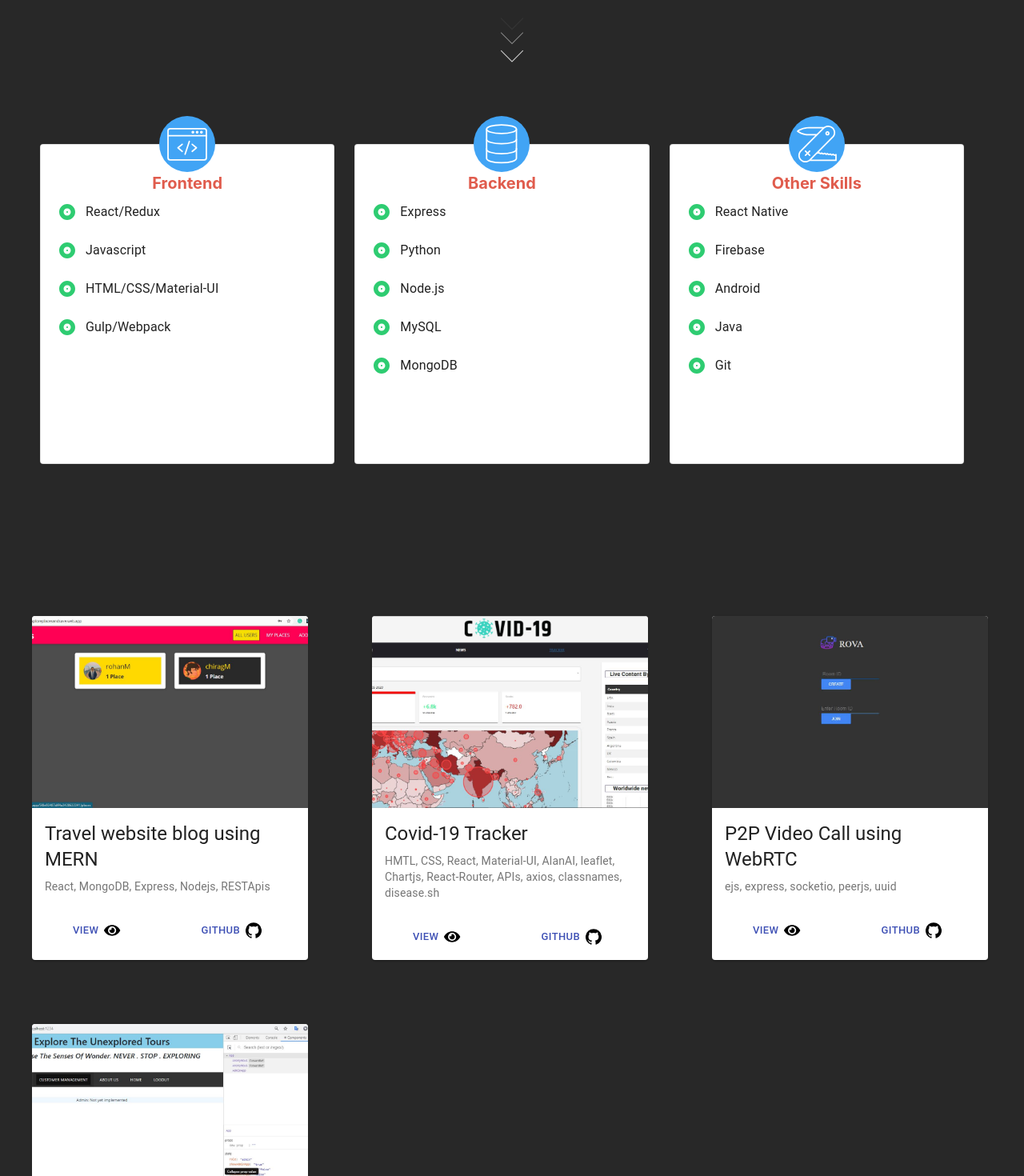
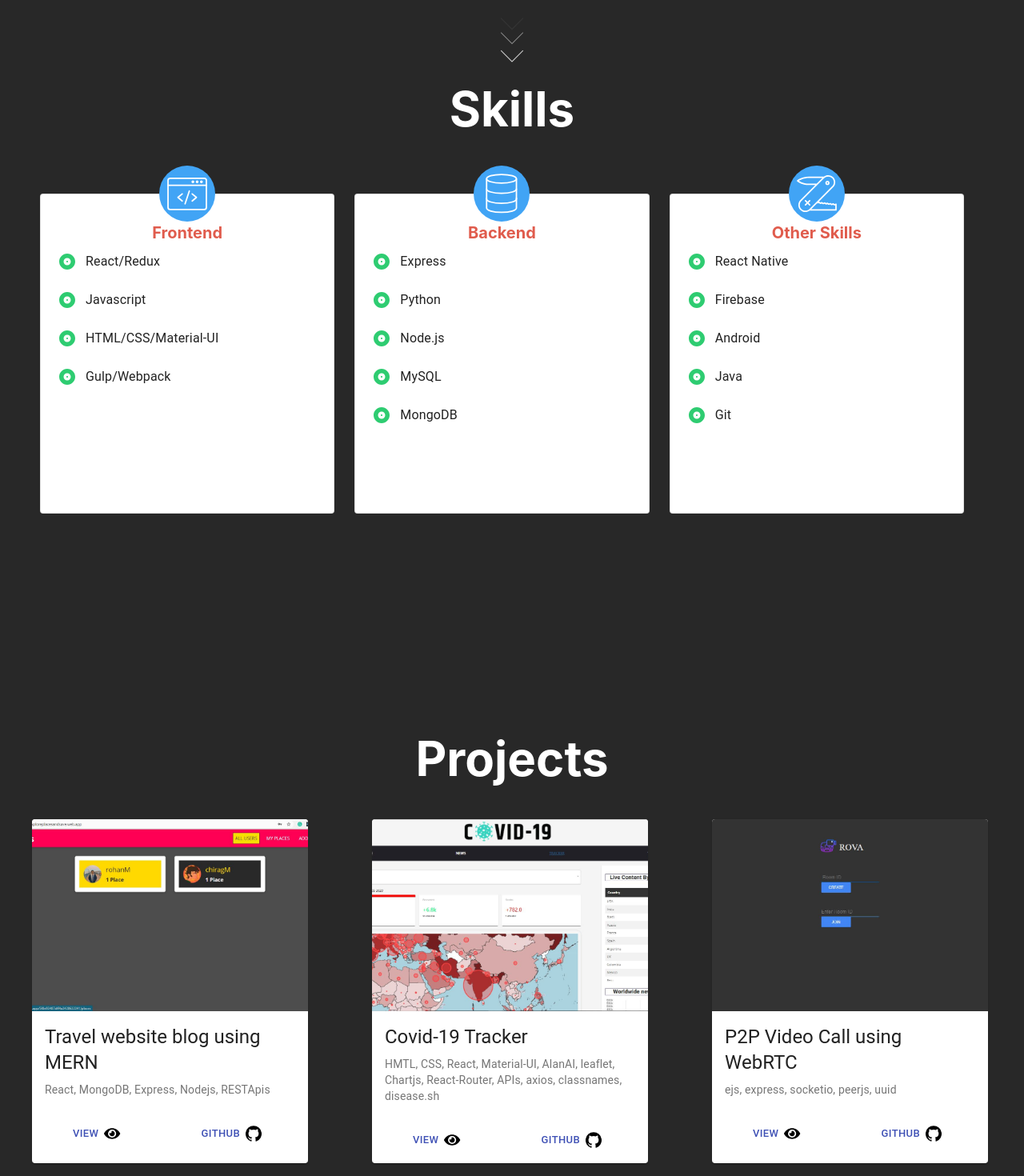
Before and after one commit to RohankumarM/my-portfolio, a React (Create React App) app: page / in a window 1280 px wide. Shown: the part 600-2070 px from the top of the page at 80% size. Built offline with nearby package versions, Linux system fonts and the light colour scheme.

Commit message:
portfolio updated

```diff
--- a/src/App.css
+++ b/src/App.css
@@ -304,7 +304,7 @@ html, body {
 
 @media (max-width: 600px) {
   .box {
-    top: 100%;
+    top: 90%;
   }
   .profilepic img {
     display: block;
@@ -323,13 +323,20 @@ html, body {
   margin-bottom: 100px;
 }
 
+.skills-main-title{
+  margin-top: 70px;
+  text-align:center;
+  color: white;
+  font-size: 30px;
+}
+
 .skills-desc {
   display: flex;
   justify-content: space-between;
   padding: 50px;
   margin-left: auto;
   margin-right: auto;
-  margin-top: 100px;
+  margin-top: 20px;
 }
 
 .skills__title {
@@ -404,13 +411,23 @@ html, body {
 
 #projects {
   overflow-x: hidden;
+  margin-top: 150px;
+  margin-bottom: 100px;
+}
+
+.projects-title h1{
+  margin-top: 70px;
+  text-align:center;
+  color: white;
+  font-size: 60px;
 }
 
 .projects-container {
   display: inline-flex;
   flex-direction: row;
   flex-wrap: wrap;
-  margin: 100px auto;
+  margin-left: auto;
+  margin-right: auto;
 }
 
 .project-root {
@@ -470,7 +487,7 @@ html, body {
 
 #sayHello h1 {
   display: flex;
-  font-size: 75px;
+  font-size: 70px;
   color: white;
   margin-bottom: 40px;
   text-align: center;
--- a/src/App.js
+++ b/src/App.js
@@ -201,6 +201,9 @@ const App = () => {
 
       {/* Skills */}
       <div id="skills">
+        <div className="skills-main-title">
+          <h1>Skills</h1>
+        </div>
         <div className="skills-desc">
           <div className="skills__column">
             <Card className="frontend__details" variant="outlined">
@@ -279,6 +282,9 @@ const App = () => {
 
       {/* Projects */}
       <div id="projects">
+        <div className="projects-title">
+          <h1>Projects</h1>
+        </div>
         <div className="projects-container">
           {projectDetails.map((project, index) => {
             return (
```
